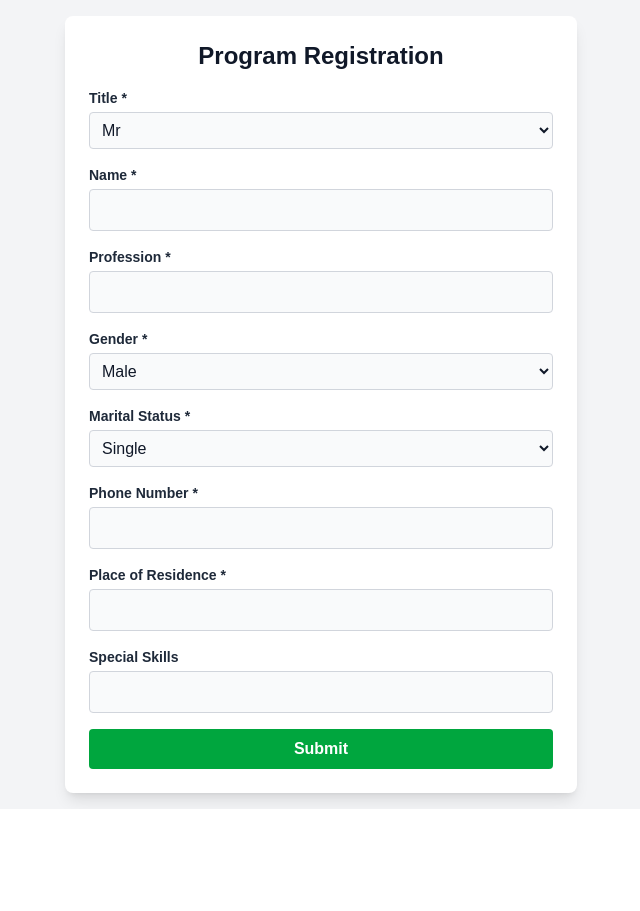
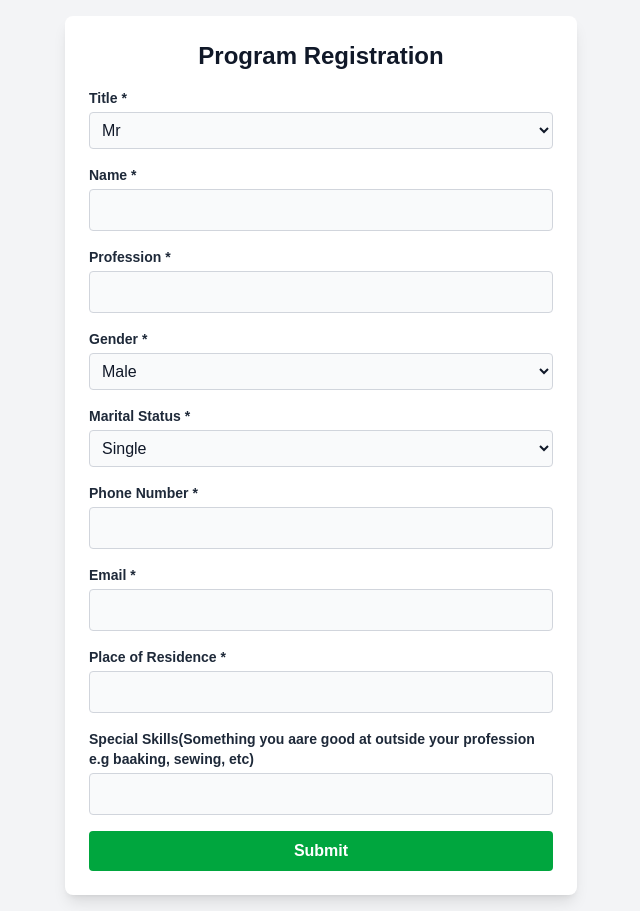
Before and after one commit to Inilogicz/ypfogbomoso, a Next.js app: page /register in a window 1280 px wide. Shown: the whole page, without its empty margins (319-959 px from the left). Before the commit the page ends 809 px from the top, so only its background shows below. Built offline with nearby package versions, Linux system fonts and the light colour scheme.

Commit message:
admin download

```diff
--- a/app/admin/page.tsx
+++ b/app/admin/page.tsx
@@ -1,9 +1,9 @@
 "use client";
-import { useEffect, useState, useRef } from "react";
+import { useEffect, useState } from "react";
 import { db } from "../../lib/firebase-config";
 import { collection, getDocs } from "firebase/firestore";
-import { jsPDF } from "jspdf";
-import "jspdf-autotable";
+import jsPDF from "jspdf";
+import autoTable from "jspdf-autotable";
 
 interface Attendee {
   id: string;
@@ -13,6 +13,7 @@ interface Attendee {
   gender: string;
   maritalStatus: string;
   phone: string;
+  email: string;
   residence: string;
   skills: string;
 }
@@ -45,11 +46,19 @@ export default function Admin() {
     const doc = new jsPDF();
     doc.text("Registered Attendees", 14, 10);
 
-    const tableColumn = ["S/N", "Title", "Name", "Profession", "Gender", "Marital Status", "Phone", "Residence", "Skills"];
-    const tableRows: any[] = [];
-
-    attendees.forEach((attendee, index) => {
-      const attendeeData = [
+    const tableColumn = [
+      "S/N",
+      "Title",
+      "Name",
+      "Profession",
+      "Gender",
+      "Marital Status",
+      "Phone",
+      "Email",
+      "Residence",
+      "Skills",
+    ];
+    const tableRows = attendees.map((attendee, index) => [
       index + 1,
       attendee.title,
       attendee.name,
@@ -57,13 +66,12 @@ export default function Admin() {
       attendee.gender,
       attendee.maritalStatus,
       attendee.phone,
+      attendee.email,
       attendee.residence,
       attendee.skills || "N/A",
-      ];
-      tableRows.push(attendeeData);
-    });
+    ]);
 
-    doc.autoTable({
+    autoTable(doc, {
       head: [tableColumn],
       body: tableRows,
       startY: 20,
@@ -74,21 +82,27 @@ export default function Admin() {
 
   return (
     <div className="min-h-screen bg-gray-100 p-6">
-      <h1 className="text-3xl font-bold text-green-800 mb-4 text-center">Registered Attendees</h1>
+      <h1 className="text-3xl font-bold text-green-800 mb-4 text-center">
+        Registered Attendees
+      </h1>
 
       {loading ? (
         <p className="text-center text-gray-700">Loading...</p>
       ) : attendees.length === 0 ? (
-        <p className="text-center text-gray-700">No attendees registered yet.</p>
+        <p className="text-center text-gray-700">
+          No attendees registered yet.
+        </p>
       ) : (
         <div className="overflow-x-auto">
           {/* Export Button */}
+          <div className="flex justify-end mb-4">
             <button
               onClick={exportPDF}
-            className="mb-4 px-4 py-2 bg-green-700 text-white font-bold rounded hover:bg-green-800"
+              className="px-4 py-2 bg-green-700 text-white font-bold rounded hover:bg-green-800"
             >
               Export to PDF
             </button>
+          </div>
 
           <table className="min-w-full bg-white border border-gray-200 shadow-md rounded-lg">
             <thead className="bg-green-700 text-white">
@@ -100,13 +114,17 @@ export default function Admin() {
                 <th className="px-4 py-2 text-left">Gender</th>
                 <th className="px-4 py-2 text-left">Marital Status</th>
                 <th className="px-4 py-2 text-left">Phone</th>
+                <th className="px-4 py-2 text-left">Email</th>
                 <th className="px-4 py-2 text-left">Residence</th>
                 <th className="px-4 py-2 text-left">Skills</th>
               </tr>
             </thead>
             <tbody>
               {attendees.map((attendee, index) => (
-                <tr key={attendee.id} className={index % 2 === 0 ? "bg-gray-50" : "bg-white"}>
+                <tr
+                  key={attendee.id}
+                  className={index % 2 === 0 ? "bg-gray-50" : "bg-white"}
+                >
                   <td className="px-4 py-2 border">{index + 1}</td>
                   <td className="px-4 py-2 border">{attendee.title}</td>
                   <td className="px-4 py-2 border">{attendee.name}</td>
@@ -114,6 +132,7 @@ export default function Admin() {
                   <td className="px-4 py-2 border">{attendee.gender}</td>
                   <td className="px-4 py-2 border">{attendee.maritalStatus}</td>
                   <td className="px-4 py-2 border">{attendee.phone}</td>
+                  <td className="px-4 py-2 border">{attendee.email}</td>
                   <td className="px-4 py-2 border">{attendee.residence}</td>
                   <td className="px-4 py-2 border">{attendee.skills || "N/A"}</td>
                 </tr>
--- a/app/register/page.tsx
+++ b/app/register/page.tsx
@@ -12,6 +12,7 @@ export default function Register() {
     gender: "Male",
     maritalStatus: "Single",
     phone: "",
+    email: "",
     residence: "",
     skills: "",
   });
@@ -49,6 +50,7 @@ export default function Register() {
             onChange={handleChange}
             className="w-full p-2 border border-gray-300 bg-gray-50 rounded text-gray-900"
           >
+            <option value=""></option>
             <option>Mr</option>
             <option>Mrs</option>
             <option>Miss</option>
@@ -88,6 +90,7 @@ export default function Register() {
             onChange={handleChange}
             className="w-full p-2 border border-gray-300 bg-gray-50 rounded text-gray-900"
           >
+            <option value=""></option>
             <option>Male</option>
             <option>Female</option>
           </select>
@@ -102,6 +105,7 @@ export default function Register() {
             onChange={handleChange}
             className="w-full p-2 border border-gray-300 bg-gray-50 rounded text-gray-900"
           >
+            <option value=""></option>
             <option>Single</option>
             <option>Married</option>
           </select>
@@ -113,6 +117,17 @@ export default function Register() {
           <input
             name="phone"
             value={formData.phone}
+            onChange={handleChange}
+            required
+            className="w-full p-2 border border-gray-300 bg-gray-50 rounded text-gray-900"
+          />
+        </div>
+        {/* Phone Number */}
+        <div className="mb-4">
+          <label className="block text-gray-800 text-sm font-semibold mb-1">Email *</label>
+          <input
+            name="email"
+            value={formData.email}
             onChange={handleChange}
             required
             className="w-full p-2 border border-gray-300 bg-gray-50 rounded text-gray-900"
@@ -133,7 +148,7 @@ export default function Register() {
 
         {/* Special Skills */}
         <div className="mb-4">
-          <label className="block text-gray-800 text-sm font-semibold mb-1">Special Skills</label>
+          <label className="block text-gray-800 text-sm font-semibold mb-1">Special Skills(Something you aare good at outside your profession e.g baaking, sewing, etc)</label>
           <input
             name="skills"
             value={formData.skills}
```
Lines whose indentation alone changed are shown as unchanged.
